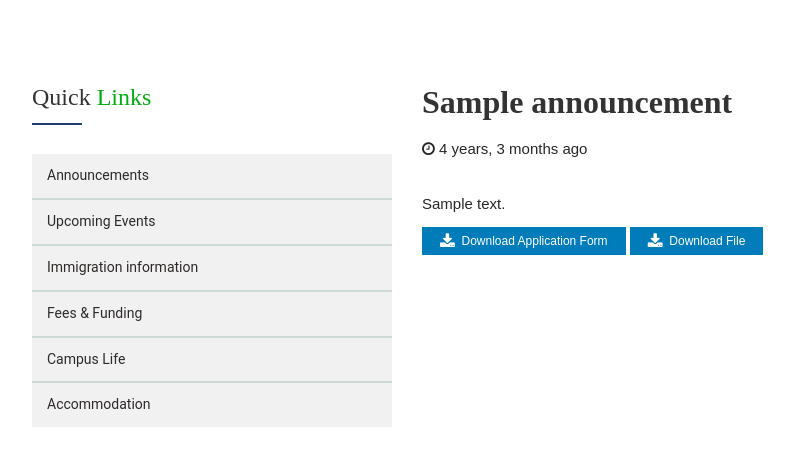
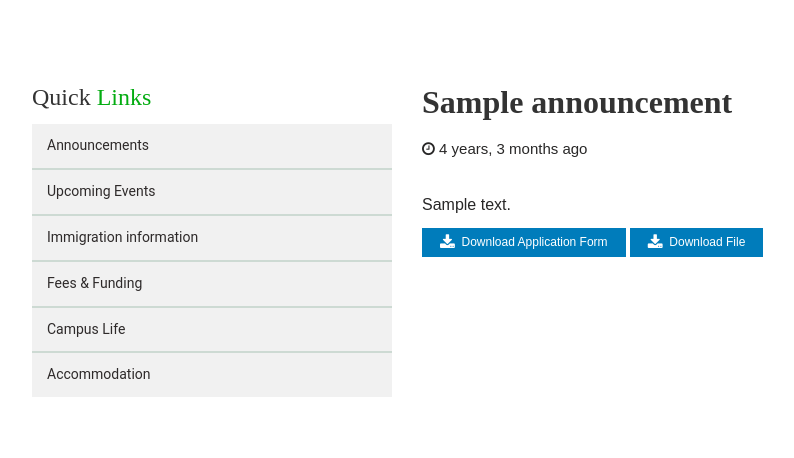
Before and after one commit to amedeoclement/LUANAR_PROJECT, a Django app: page /announcement_detail/1 in a window 1280 px wide. Shown: the part 394-852 px from the top of the page, without its empty margins (38-832 px from the left). Run offline with Django 5.2, Linux system fonts and the light colour scheme; tables that the repository leaves empty hold one stand-in row (values such as "Sample post"); grey boxes marked "Sample" are stand-in pictures; parts of the project's set-up code (start-up, migrations or seed data) failed here and were passed over; some libraries are stand-ins or nearby versions.

Commit message:
second commit

```diff
--- a/Luanar_website/luanarapp/templates/luanarapp/announcement_details.html
+++ b/Luanar_website/luanarapp/templates/luanarapp/announcement_details.html
@@ -25,13 +25,15 @@
             <p> <i class="fa fa-clock-o"></i> {{announcement_detail.updated_at|timesince}} ago</p>
 
 
+            <div style="padding-top: 10px; text-align: justify; font-size: 16px;">
+              <p >
+                {% autoescape off %}
+                {{announcement_detail.description|linebreaks}}
+                {% endautoescape %}
 
-            <p style="padding-top: 10px; text-align: justify;">
-              {% autoescape off %}
-              {{announcement_detail.description|linebreaks}}
-              {% endautoescape %}
+              </p>
+            </div>
 
-            </p>
 
             {% if not announcement_detail.application_form %}
 
@@ -51,7 +53,7 @@
         <div class="col-sm-12 col-md-4">
           <div class="sidebar sidebar-left mt-sm-30 ml-40">
 
-              <h3 class="widget-title line-bottom">
+              <h3>
                  Quick <span class="text-theme-colored2">Links</span>
               </h3>
 
--- a/Luanar_website/luanarapp/templates/luanarapp/newsandevents.html
+++ b/Luanar_website/luanarapp/templates/luanarapp/newsandevents.html
@@ -74,7 +74,7 @@
   </div>
   <div class="col-md-3">
 
-    <h3 class="widget-title line-bottom mt-30" style="font-family: sans-serif;">
+    <h3 class="widget-title mt-30" style="font-family: sans-serif;">
       <i class="text-theme-colored"></i>Quick
       <span class="text-theme-colored2">Links</span>
     </h3>
```
